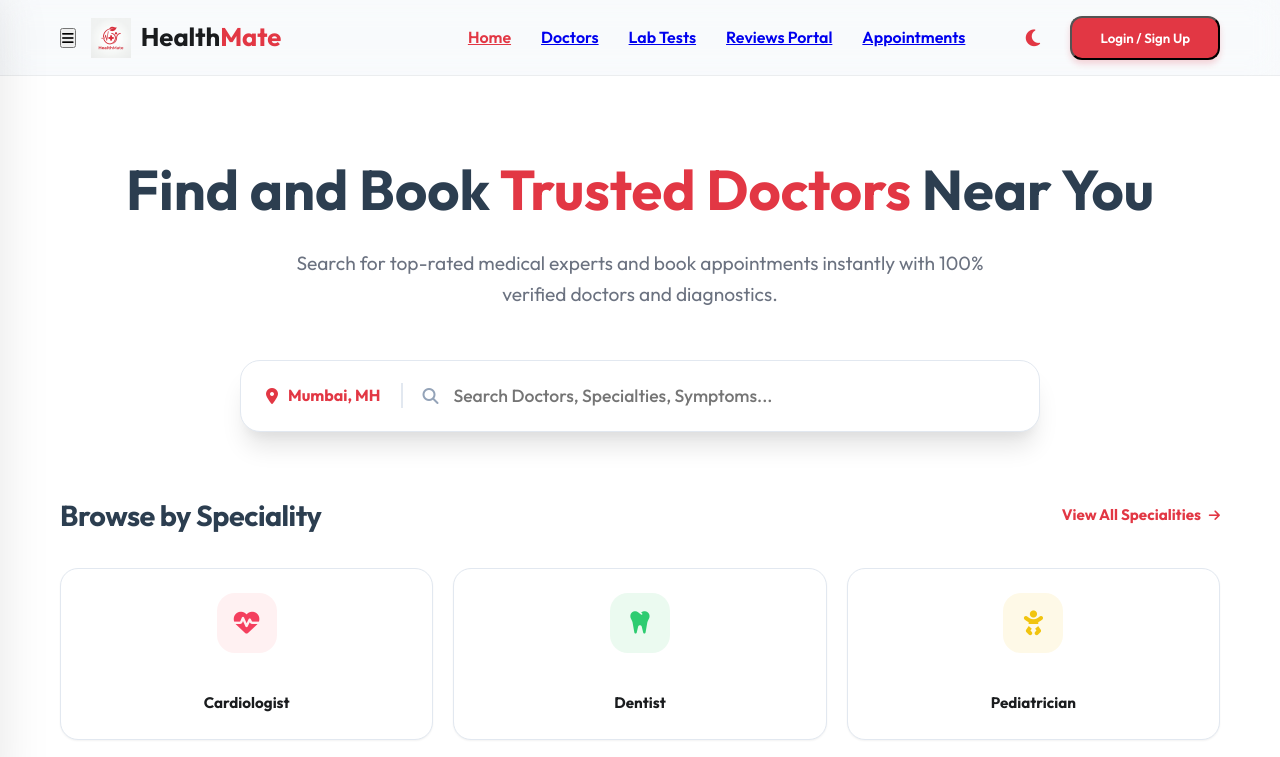
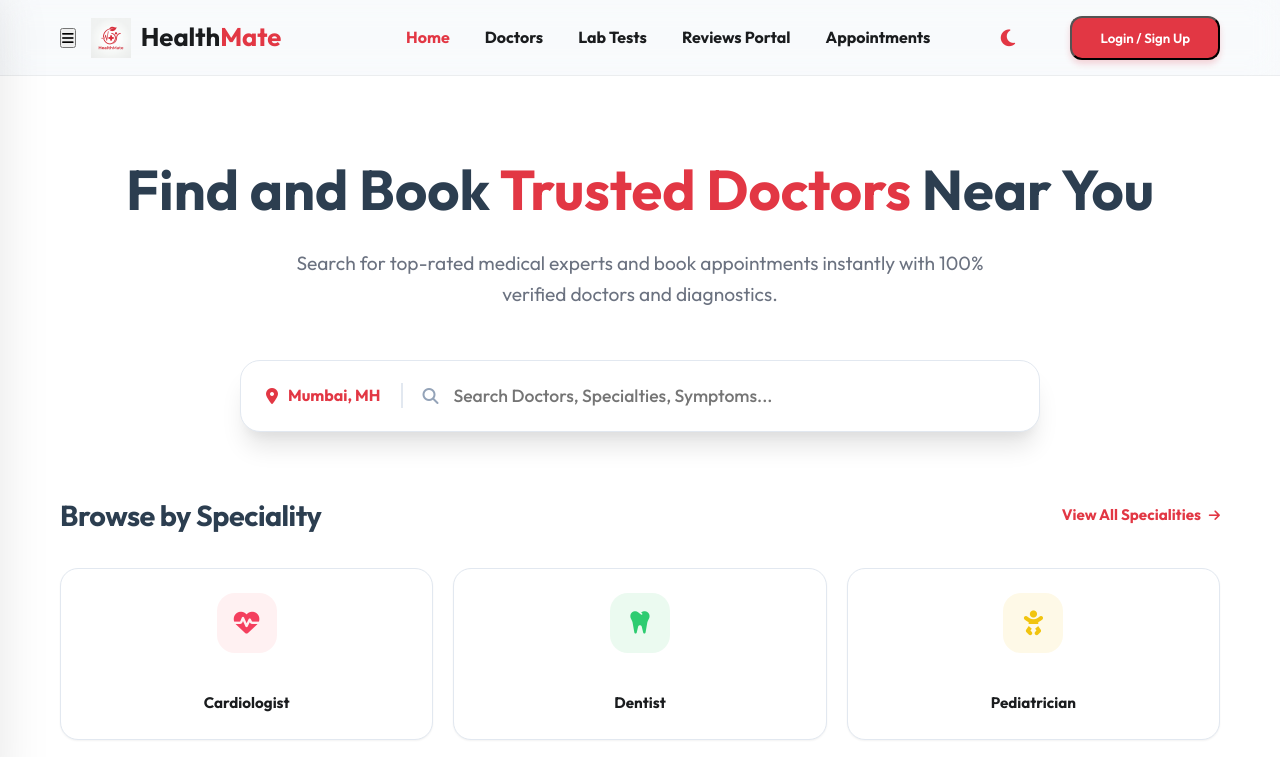
Before and after one commit to venkat5144/venkat, a website: page public/index.html in a window 1280 px wide. Shown: the top 757 px of the page. Drawn offline with nearby package versions, Linux system fonts and the light colour scheme; no server answers; a script that the page names is missing.

Commit message:
UI: Fix header alignment and link colors

```diff
--- a/public/index.html
+++ b/public/index.html
@@ -120,23 +120,29 @@
 
             <div class="user-actions">
                 <div class="nav-links desktop-only"
-                    style="display:flex; gap:30px; margin-right:30px; font-weight:600; color:var(--text-main);">
-                    <a href="javascript:void(0)" onclick="location.reload()" style="color:var(--primary);">Home</a>
-                    <a href="javascript:void(0)" onclick="setCategory('doctors')">Doctors</a>
-                    <a href="javascript:void(0)" onclick="setCategory('labs')">Lab Tests</a>
-                    <a href="javascript:void(0)" onclick="showPatientSection('reviews')">Reviews Portal</a>
-                    <a href="javascript:void(0)" onclick="showPatientSection('history')">Appointments</a>
+                    style="display:flex; align-items:center; gap:35px; margin-right:40px; font-weight:700;">
+                    <a href="javascript:void(0)" onclick="location.reload()"
+                        style="color:var(--primary); text-decoration:none;">Home</a>
+                    <a href="javascript:void(0)" onclick="setCategory('doctors')"
+                        style="color:var(--text-main); text-decoration:none;">Doctors</a>
+                    <a href="javascript:void(0)" onclick="setCategory('labs')"
+                        style="color:var(--text-main); text-decoration:none;">Lab Tests</a>
+                    <a href="javascript:void(0)" onclick="showPatientSection('reviews')"
+                        style="color:var(--text-main); text-decoration:none;">Reviews Portal</a>
+                    <a href="javascript:void(0)" onclick="showPatientSection('history')"
+                        style="color:var(--text-main); text-decoration:none;">Appointments</a>
                 </div>
-                <button class="theme-switch" id="theme-toggle" title="Toggle Dark Mode">
+                <button class="theme-switch" id="theme-toggle" title="Toggle Dark Mode" style="margin-right:15px;">
                     <i class="fas fa-moon"></i>
                 </button>
-                <div class="user-profile hidden" id="user-info">
-                    <span id="current-user-name" onclick="showPatientSection('profile', event)"
-                        style="cursor:pointer; font-weight:700;">User</span>
-                    <span class="role-badge" id="current-user-role"
-                        style="background:var(--primary-light); color:var(--primary);">Patient</span>
+                <div class="user-profile hidden" id="user-info" style="gap:20px;">
+                    <div style="text-align:right;">
+                        <span id="current-user-name" onclick="showPatientSection('profile', event)"
+                            style="cursor:pointer; font-weight:800; display:block; line-height:1.2;">User</span>
+                        <span class="role-badge" id="current-user-role">Patient</span>
+                    </div>
                 </div>
-                <button class="btn-signup" id="auth-main-btn">Login / Sign Up</button>
+                <button class="btn-signup" id="auth-main-btn" style="margin-left:10px;">Login / Sign Up</button>
             </div>
         </nav>
     </header>
```
